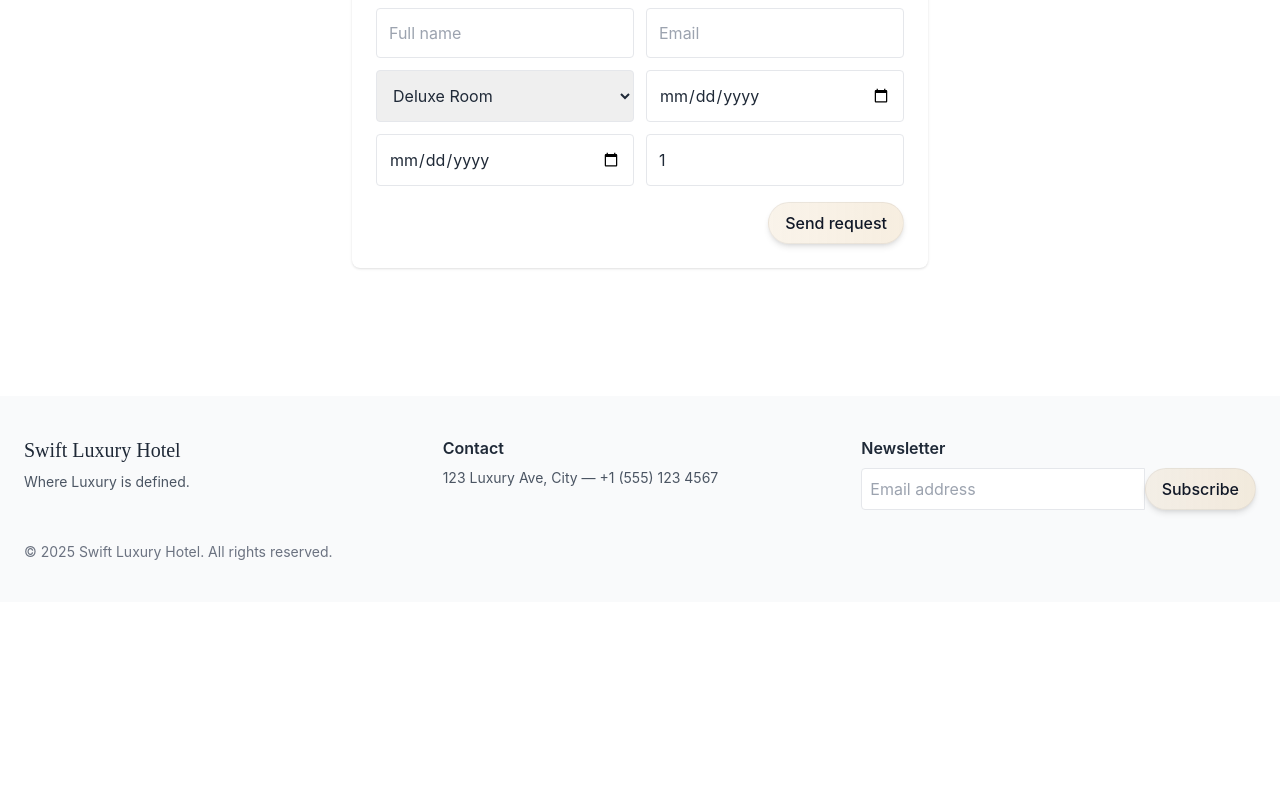
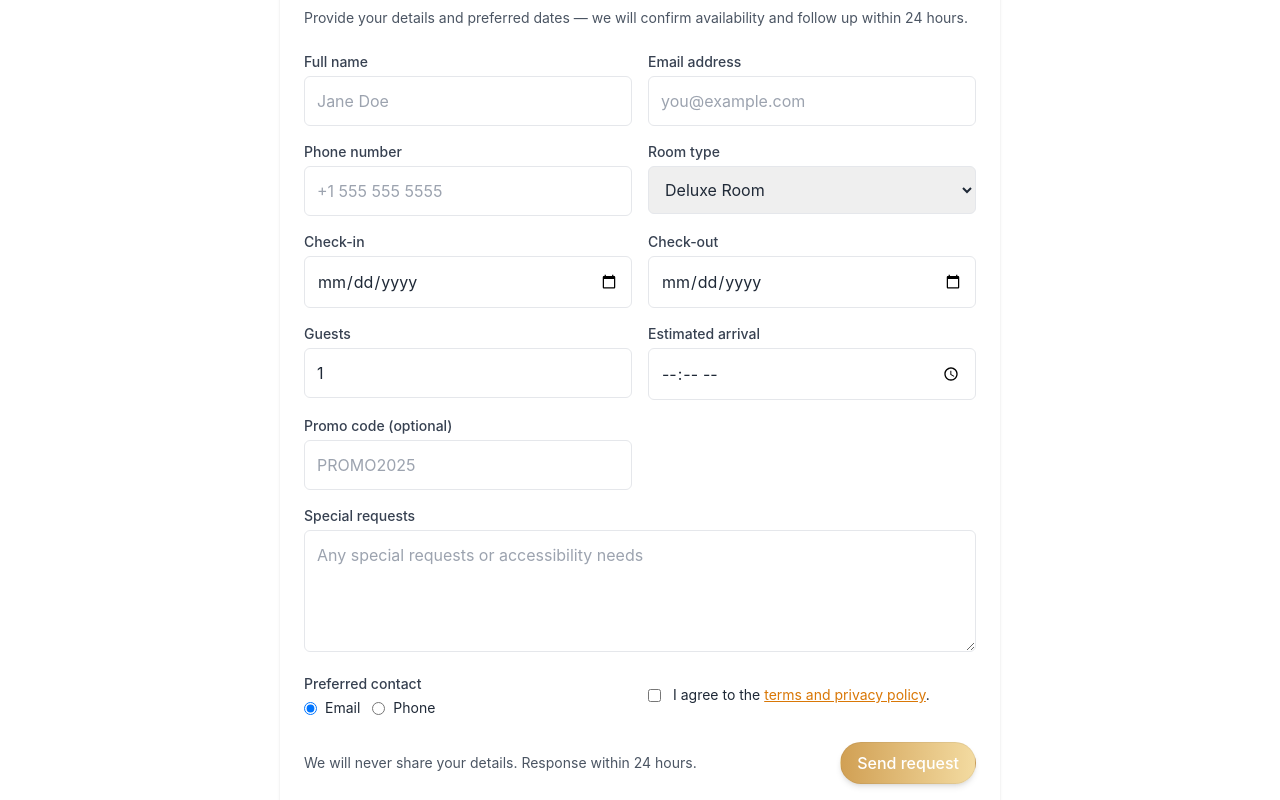
Before and after one commit to Emmymoks/swift-luxury-hotel, a React (Vite) app: page /book in a window 1280 px wide. Shown: the part 340-1140 px from the top of the page. Before the commit the page ends 942 px from the top, so only its background shows below. Built offline with nearby package versions, Linux system fonts and the light colour scheme.

Commit message:
Update BookingForm.jsx

```diff
--- a/src/components/BookingForm.jsx
+++ b/src/components/BookingForm.jsx
@@ -1,26 +1,185 @@
-import React, {useState} from 'react'
-export default function BookingForm(){
-  const [form, setForm] = useState({name:'',email:'',room:'Deluxe Room',checkin:'',checkout:'',guests:1})
-  function submit(e){ e.preventDefault(); alert('Thanks, '+form.name+' — booking request received. This is a demo form.'); }
+import React, { useState } from 'react'
+
+export default function BookingForm() {
+  const today = new Date().toISOString().slice(0, 10)
+  const [form, setForm] = useState({
+    name: '',
+    email: '',
+    phone: '',
+    room: 'Deluxe Room',
+    checkin: '',
+    checkout: '',
+    guests: 1,
+    arrivalTime: '',
+    promo: '',
+    requests: '',
+    contactBy: 'email',
+    agree: false,
+  })
+
+  const [errors, setErrors] = useState({})
+  const [submitting, setSubmitting] = useState(false)
+  const [success, setSuccess] = useState(null)
+
+  function handleChange(e) {
+    const { name, value, type, checked } = e.target
+    setForm(prev => ({ ...prev, [name]: type === 'checkbox' ? checked : value }))
+  }
+
+  function validate(values) {
+    const errs = {}
+    if (!values.name.trim()) errs.name = 'Full name is required'
+    if (!values.email.trim()) errs.email = 'Email is required'
+    else if (!/^[^\s@]+@[^\s@]+\.[^\s@]+$/.test(values.email)) errs.email = 'Enter a valid email'
+    if (!values.phone.trim()) errs.phone = 'Phone number is required'
+    if (!values.checkin) errs.checkin = 'Check-in date is required'
+    if (!values.checkout) errs.checkout = 'Check-out date is required'
+    if (values.checkin && values.checkout && values.checkout <= values.checkin) errs.checkout = 'Check-out must be after check-in'
+    if (!values.guests || Number(values.guests) < 1) errs.guests = 'At least 1 guest required'
+    if (!values.agree) errs.agree = 'You must agree to our terms to continue'
+    return errs
+  }
+
+  async function handleSubmit(e) {
+    e.preventDefault()
+    setErrors({})
+    const validation = validate(form)
+    if (Object.keys(validation).length) {
+      setErrors(validation)
+      // scroll to first error for better UX
+      const first = Object.keys(validation)[0]
+      const el = document.getElementById(`field-${first}`)
+      if (el) el.scrollIntoView({ behavior: 'smooth', block: 'center' })
+      return
+    }
+
+    setSubmitting(true)
+    setSuccess(null)
+    // Simulate async submission (replace with real API call)
+    await new Promise(r => setTimeout(r, 1100))
+    setSubmitting(false)
+    setSuccess({ message: `Thanks, ${form.name}! Your booking request was submitted.` })
+    console.log('Booking request (demo):', form)
+    // Optionally reset form after success
+    setForm(prev => ({ ...prev, phone: '', promo: '', requests: '' }))
+  }
+
   return (
-    <form onSubmit={submit} className="max-w-xl mx-auto p-6 bg-white shadow rounded-lg">
-      <h4 className="font-semibold mb-4">Request a booking</h4>
-      <div className="grid grid-cols-1 md:grid-cols-2 gap-3">
-        <input required value={form.name} onChange={e=>setForm({...form,name:e.target.value})} placeholder="Full name" className="p-3 border rounded"/>
-        <input required value={form.email} onChange={e=>setForm({...form,email:e.target.value})} placeholder="Email" className="p-3 border rounded"/>
-        <select value={form.room} onChange={e=>setForm({...form,room:e.target.value})} className="p-3 border rounded">
-          <option>Royal Suite</option>
-          <option>Deluxe Room</option>
-          <option>Premium Room</option>
-          <option>Studio</option>
-        </select>
-        <input required type="date" value={form.checkin} onChange={e=>setForm({...form,checkin:e.target.value})} className="p-3 border rounded"/>
-        <input required type="date" value={form.checkout} onChange={e=>setForm({...form,checkout:e.target.value})} className="p-3 border rounded"/>
-        <input type="number" min="1" value={form.guests} onChange={e=>setForm({...form,guests:e.target.value})} className="p-3 border rounded"/>
+    <form onSubmit={handleSubmit} className="max-w-3xl mx-auto p-6 bg-white shadow rounded-lg">
+      <h4 className="font-semibold text-xl mb-3">Request a booking</h4>
+      <p className="text-sm text-gray-600 mb-6">Provide your details and preferred dates — we will confirm availability and follow up within 24 hours.</p>
+
+      <div className="grid grid-cols-1 md:grid-cols-2 gap-4">
+        <div>
+          <label htmlFor="field-name" className="block text-sm font-medium text-gray-700 mb-1">Full name</label>
+          <input id="field-name" name="name" value={form.name} onChange={handleChange}
+            className="w-full p-3 border rounded-md focus:outline-none focus:ring-2 focus:ring-amber-300" placeholder="Jane Doe" />
+          {errors.name && <p className="mt-1 text-sm text-red-600">{errors.name}</p>}
+        </div>
+
+        <div>
+          <label htmlFor="field-email" className="block text-sm font-medium text-gray-700 mb-1">Email address</label>
+          <input id="field-email" name="email" type="email" value={form.email} onChange={handleChange}
+            className="w-full p-3 border rounded-md focus:outline-none focus:ring-2 focus:ring-amber-300" placeholder="you@example.com" />
+          {errors.email && <p className="mt-1 text-sm text-red-600">{errors.email}</p>}
+        </div>
+
+        <div>
+          <label htmlFor="field-phone" className="block text-sm font-medium text-gray-700 mb-1">Phone number</label>
+          <input id="field-phone" name="phone" value={form.phone} onChange={handleChange}
+            className="w-full p-3 border rounded-md focus:outline-none focus:ring-2 focus:ring-amber-300" placeholder="+1 555 555 5555" />
+          {errors.phone && <p className="mt-1 text-sm text-red-600">{errors.phone}</p>}
+        </div>
+
+        <div>
+          <label htmlFor="field-room" className="block text-sm font-medium text-gray-700 mb-1">Room type</label>
+          <select id="field-room" name="room" value={form.room} onChange={handleChange}
+            className="w-full p-3 border rounded-md focus:outline-none focus:ring-2 focus:ring-amber-300">
+            <option>Royal Suite</option>
+            <option>Deluxe Room</option>
+            <option>Premium Room</option>
+            <option>Studio</option>
+          </select>
+        </div>
+
+        <div>
+          <label htmlFor="field-checkin" className="block text-sm font-medium text-gray-700 mb-1">Check-in</label>
+          <input id="field-checkin" name="checkin" type="date" value={form.checkin} onChange={handleChange} min={today}
+            className="w-full p-3 border rounded-md focus:outline-none focus:ring-2 focus:ring-amber-300" />
+          {errors.checkin && <p className="mt-1 text-sm text-red-600">{errors.checkin}</p>}
+        </div>
+
+        <div>
+          <label htmlFor="field-checkout" className="block text-sm font-medium text-gray-700 mb-1">Check-out</label>
+          <input id="field-checkout" name="checkout" type="date" value={form.checkout} onChange={handleChange} min={form.checkin || today}
+            className="w-full p-3 border rounded-md focus:outline-none focus:ring-2 focus:ring-amber-300" />
+          {errors.checkout && <p className="mt-1 text-sm text-red-600">{errors.checkout}</p>}
+        </div>
+
+        <div>
+          <label htmlFor="field-guests" className="block text-sm font-medium text-gray-700 mb-1">Guests</label>
+          <input id="field-guests" name="guests" type="number" min="1" value={form.guests} onChange={handleChange}
+            className="w-full p-3 border rounded-md focus:outline-none focus:ring-2 focus:ring-amber-300" />
+          {errors.guests && <p className="mt-1 text-sm text-red-600">{errors.guests}</p>}
+        </div>
+
+        <div>
+          <label htmlFor="field-arrivalTime" className="block text-sm font-medium text-gray-700 mb-1">Estimated arrival</label>
+          <input id="field-arrivalTime" name="arrivalTime" type="time" value={form.arrivalTime} onChange={handleChange}
+            className="w-full p-3 border rounded-md focus:outline-none focus:ring-2 focus:ring-amber-300" />
+        </div>
+
+        <div>
+          <label htmlFor="field-promo" className="block text-sm font-medium text-gray-700 mb-1">Promo code (optional)</label>
+          <input id="field-promo" name="promo" value={form.promo} onChange={handleChange}
+            className="w-full p-3 border rounded-md focus:outline-none focus:ring-2 focus:ring-amber-300" placeholder="PROMO2025" />
+        </div>
       </div>
-      <div className="mt-4 text-right">
-        <button className="btn-modern">Send request</button>
+
+      <div className="mt-4">
+        <label htmlFor="field-requests" className="block text-sm font-medium text-gray-700 mb-1">Special requests</label>
+        <textarea id="field-requests" name="requests" rows="4" value={form.requests} onChange={handleChange}
+          className="w-full p-3 border rounded-md focus:outline-none focus:ring-2 focus:ring-amber-300" placeholder="Any special requests or accessibility needs"></textarea>
       </div>
+
+      <div className="mt-4 grid grid-cols-1 md:grid-cols-2 gap-4 items-center">
+        <div>
+          <span className="block text-sm font-medium text-gray-700 mb-1">Preferred contact</span>
+          <div className="flex gap-3 items-center">
+            <label className="inline-flex items-center text-sm">
+              <input type="radio" name="contactBy" value="email" checked={form.contactBy === 'email'} onChange={handleChange} className="mr-2" />
+              Email
+            </label>
+            <label className="inline-flex items-center text-sm">
+              <input type="radio" name="contactBy" value="phone" checked={form.contactBy === 'phone'} onChange={handleChange} className="mr-2" />
+              Phone
+            </label>
+          </div>
+        </div>
+
+        <div className="text-sm">
+          <label className="inline-flex items-start">
+            <input id="field-agree" name="agree" type="checkbox" checked={form.agree} onChange={handleChange} className="mt-1 mr-3" />
+            <span>I agree to the <a href="#" className="text-amber-600 underline">terms and privacy policy</a>.</span>
+          </label>
+          {errors.agree && <p className="mt-1 text-sm text-red-600">{errors.agree}</p>}
+        </div>
+      </div>
+
+      <div className="mt-6 flex items-center justify-between">
+        <div className="text-sm text-gray-600">We will never share your details. Response within 24 hours.</div>
+        <div>
+          <button type="submit" disabled={submitting} className="btn-accent">
+            {submitting ? 'Sending...' : 'Send request'}
+          </button>
+        </div>
+      </div>
+
+      {success && (
+        <div className="mt-4 p-4 rounded-md bg-green-50 border border-green-100 text-green-800">
+          {success.message}
+        </div>
+      )}
     </form>
   )
 }
```
